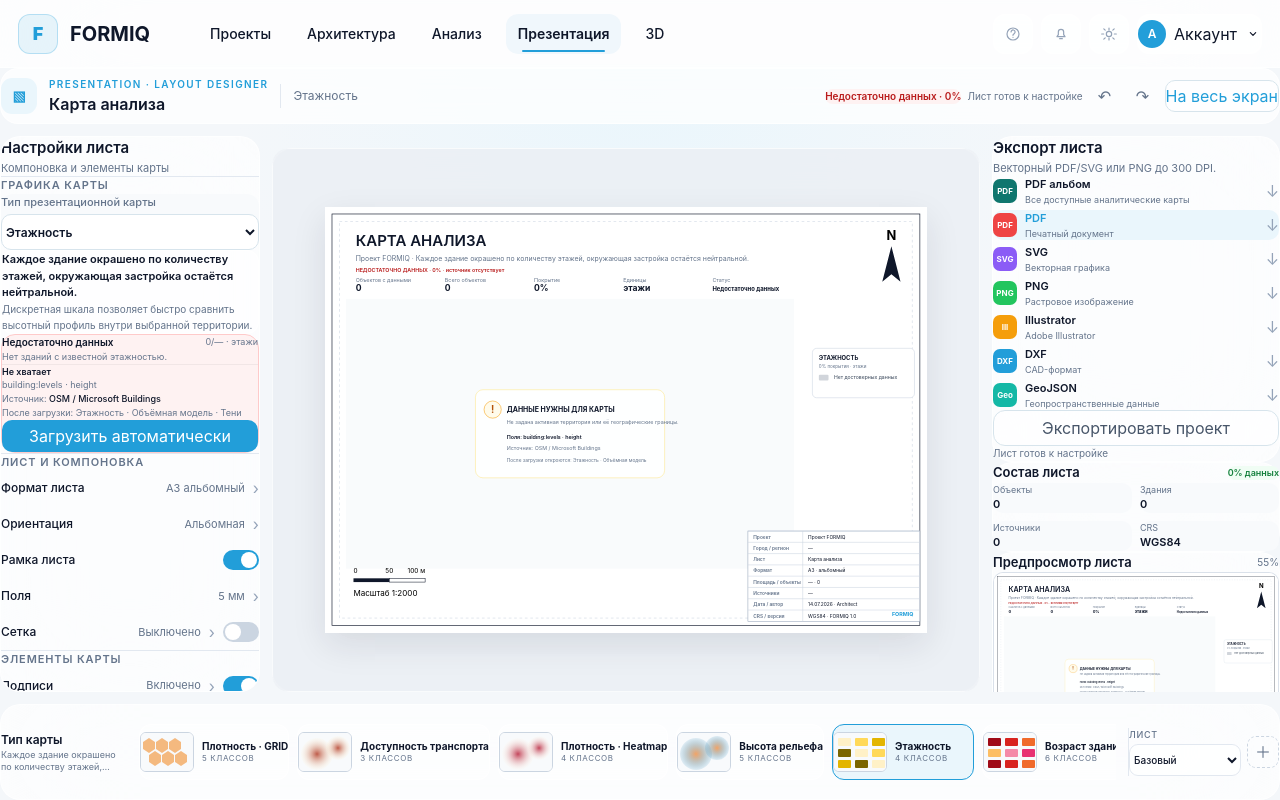
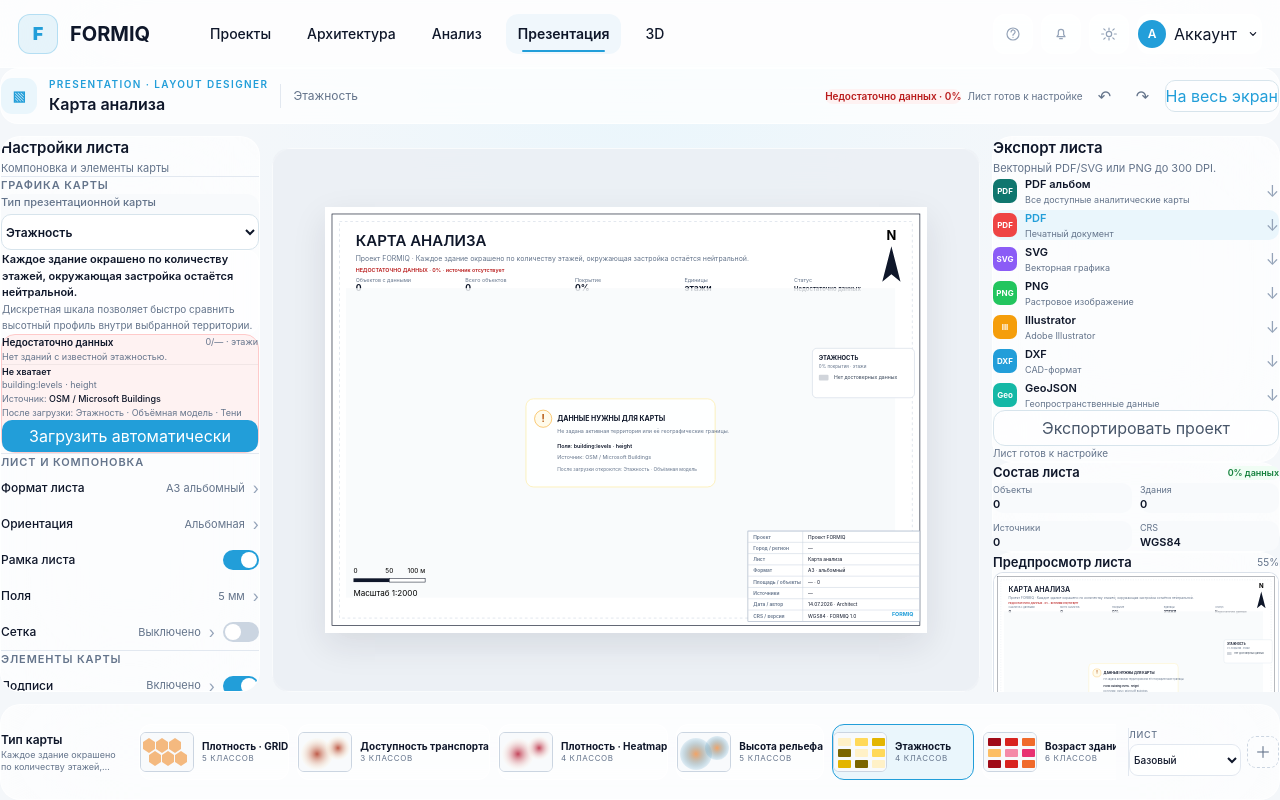
Before and after one commit to serjarchfoto/formiq-gis, a Next.js app in the folder apps/web/: page /export in a window 1280 px wide. Built offline with nearby package versions, Linux system fonts and the light colour scheme.

Commit message:
fix: fit export map to selected territory

```diff
--- a/apps/web/src/app/export/page.tsx
+++ b/apps/web/src/app/export/page.tsx
@@ -75,7 +75,12 @@ const exportEngine = createDefaultExportEngine();
 const analysisEngine = new AnalysisEngine();
 const thematicMapEngine = new ThematicMapEngine();
 const sheetWidth = 1120;
-const mapContextPaddingRatio = 0.12;
+// Presentation maps need a deliberate amount of city context, but the
+// viewport must still be fitted to the selected territory.  Using the full
+// imported entity bounds here lets a long road or a large source bbox shrink
+// the territory to a tiny island on the sheet.  The renderer now uses this
+// ratio around the active territory and clips distant context naturally.
+const mapContextPaddingRatio = 0.24;
 const paperSizes: Record<PaperFormat, { width: number; height: number }> = {
   A4: { width: 297, height: 210 },
   A3: { width: 420, height: 297 },
@@ -638,9 +643,9 @@ function getSheetLayout(paper: { width: number; height: number }, marginMm: numb
     margin,
     mapBox: {
       x: margin + 26,
-      y: margin + 158,
-      width: width - margin * 2 - 260,
-      height: height - margin * 2 - 264,
+      y: margin + 138,
+      width: width - margin * 2 - 72,
+      height: height - margin * 2 - 190,
     },
   };
 }
@@ -654,7 +659,10 @@ function createTerritoryMap(project: FormiqProjectData, box: { x: number; y: num
     return createNoDataMapMessage(box, "Не задана активная территория или её географические границы.", requirement);
   }
 
-  const bounds = expandPreviewBounds(unionBounds(rawBounds, getEntityBounds(entities)), mapContextPaddingRatio);
+  // Keep the viewport anchored to the selected territory.  Context entities
+  // outside this controlled extent are still present in the source project,
+  // but are clipped from the sheet instead of determining its scale.
+  const bounds = expandPreviewBounds(rawBounds, mapContextPaddingRatio);
   const territoryPath = territoryGeometryToSvgPath(territory, bounds, box);
   const thematicColors = new Map((thematicMap?.geojson.features ?? []).map((feature) => [String(feature.id ?? feature.properties?.id), String(feature.properties?.renderColor ?? "#94A3B8")]));
   const context = entities.map((entity) => createEntityPath(entity, bounds, box, getContextEntityColor(entity), false)).join("");
@@ -853,16 +861,6 @@ function expandPreviewBounds(bounds: BoundingBox, ratio: number): BoundingBox {
   };
 }
 
-function unionBounds(left: BoundingBox, right: BoundingBox | null): BoundingBox {
-  if (!right) return left;
-  return {
-    west: Math.min(left.west, right.west),
-    south: Math.min(left.south, right.south),
-    east: Math.max(left.east, right.east),
-    north: Math.max(left.north, right.north),
-  };
-}
-
 function getContextEntityColor(entity: FormiqEntity) {
   if (entity.type === "vegetation") return "#E5EBD9";
   if (entity.type === "water") return "#D9EEF2";
```
